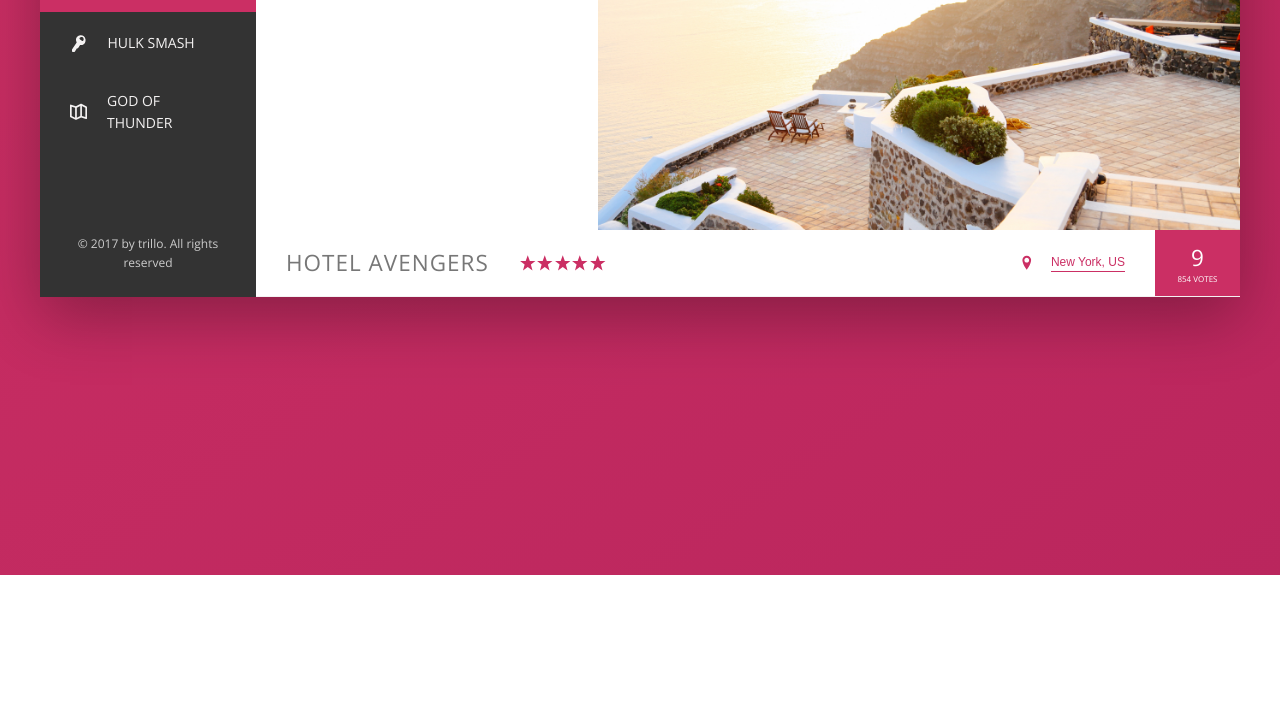
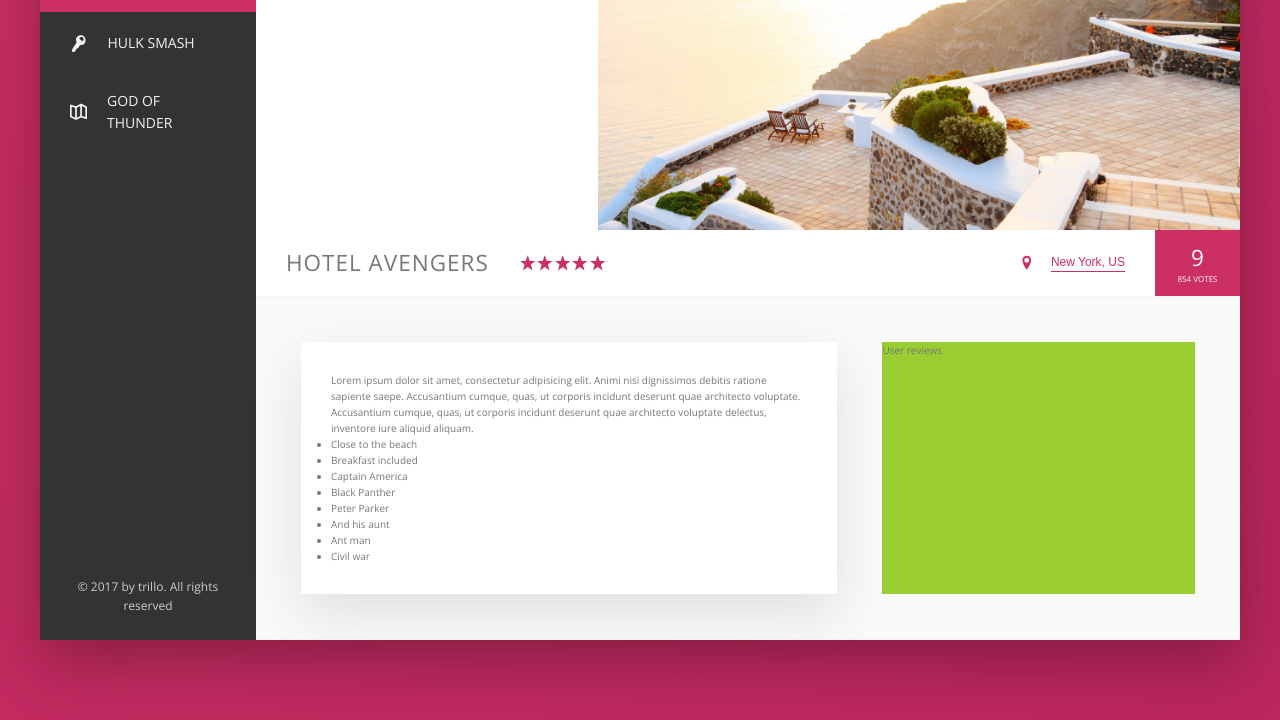
Before and after one commit to leo3651/HTML, a website: page trillo/index.html in a window 1280 px wide. Shown: the part 305-1025 px from the top of the page. Before the commit the page ends 880 px from the top, so only its background shows below. Drawn offline with nearby package versions, Linux system fonts and the light colour scheme.

Commit message:
add details and reviews

```diff
--- a/trillo/index.html
+++ b/trillo/index.html
@@ -166,6 +166,41 @@
               <div class="overview__rating-count">854 votes</div>
             </div>
           </div>
+
+          <!-- DETAILS -->
+          <div class="details">
+            <!-- DESCRIPTION -->
+            <div class="description">
+              <p class="description__paragraph">
+                Lorem ipsum dolor sit amet, consectetur adipisicing elit. Animi
+                nisi dignissimos debitis ratione sapiente saepe. Accusantium
+                cumque, quas, ut corporis incidunt deserunt quae architecto
+                voluptate.
+              </p>
+
+              <p class="description__paragraph">
+                Accusantium cumque, quas, ut corporis incidunt deserunt quae
+                architecto voluptate delectus, inventore iure aliquid aliquam.
+              </p>
+              <ul class="description__list">
+                <li class="description__list__item">Close to the beach</li>
+                <li class="description__list__item">Breakfast included</li>
+                <li class="description__list__item">Captain America</li>
+                <li class="description__list__item">Black Panther</li>
+                <li class="description__list__item">Peter Parker</li>
+                <li class="description__list__item">And his aunt</li>
+                <li class="description__list__item">Ant man</li>
+                <li class="description__list__item">Civil war</li>
+              </ul>
+            </div>
+
+            <div class="recommend">
+              <p class="recommend__count"></p>
+            </div>
+
+            <!-- USER REVIEWS -->
+            <div class="user-reviews">User reviews</div>
+          </div>
         </main>
       </div>
     </div>
--- a/trillo/sass/_base.scss
+++ b/trillo/sass/_base.scss
@@ -30,6 +30,8 @@ Grey dark 3: #999
   --grey-dark-2: #777;
   --grey-dark-3: #999;
   --shadow: 0 2rem 6rem rgba(0, 0, 0, 0.3);
+  --shadow-light: 0 2rem 5rem rgba(0, 0, 0, 0.1);
+  --line: 1px solid var(--grey-light-2);
 }
 
 * {
--- a/trillo/sass/_components.scss
+++ b/trillo/sass/_components.scss
@@ -138,7 +138,7 @@
 .overview {
   display: flex;
   align-items: center;
-  border-bottom: 1px solid var(--grey-light-2);
+  border-bottom: var(--line);
   &__heading {
     font-size: 2.25rem;
     font-weight: 300;
--- a/trillo/sass/_layout.scss
+++ b/trillo/sass/_layout.scss
@@ -8,7 +8,7 @@
 .header {
   height: 7rem;
   background-color: #fff;
-  border-bottom: 1px solid var(--grey-light-2);
+  border-bottom: var(--line);
   display: flex;
   justify-content: space-between;
   align-items: center;
@@ -100,3 +100,31 @@
   background-color: #fff;
   flex: 1;
 }
+
+.details {
+  display: flex;
+  padding: 4.5rem;
+  background-color: var(--grey-light-1);
+  border-bottom: var(--line);
+}
+
+.description {
+  background-color: #fff;
+  box-shadow: var(--shadow-light);
+  flex: 0 0 60%;
+  padding: 3rem;
+
+  &__paragraph {
+  }
+
+  &__list {
+    &__item {
+    }
+  }
+}
+
+.user-reviews {
+  background-color: yellowgreen;
+  flex: 1;
+  margin-left: 4.5rem;
+}
```
Also changed, not shown: trillo/css/style.css.
